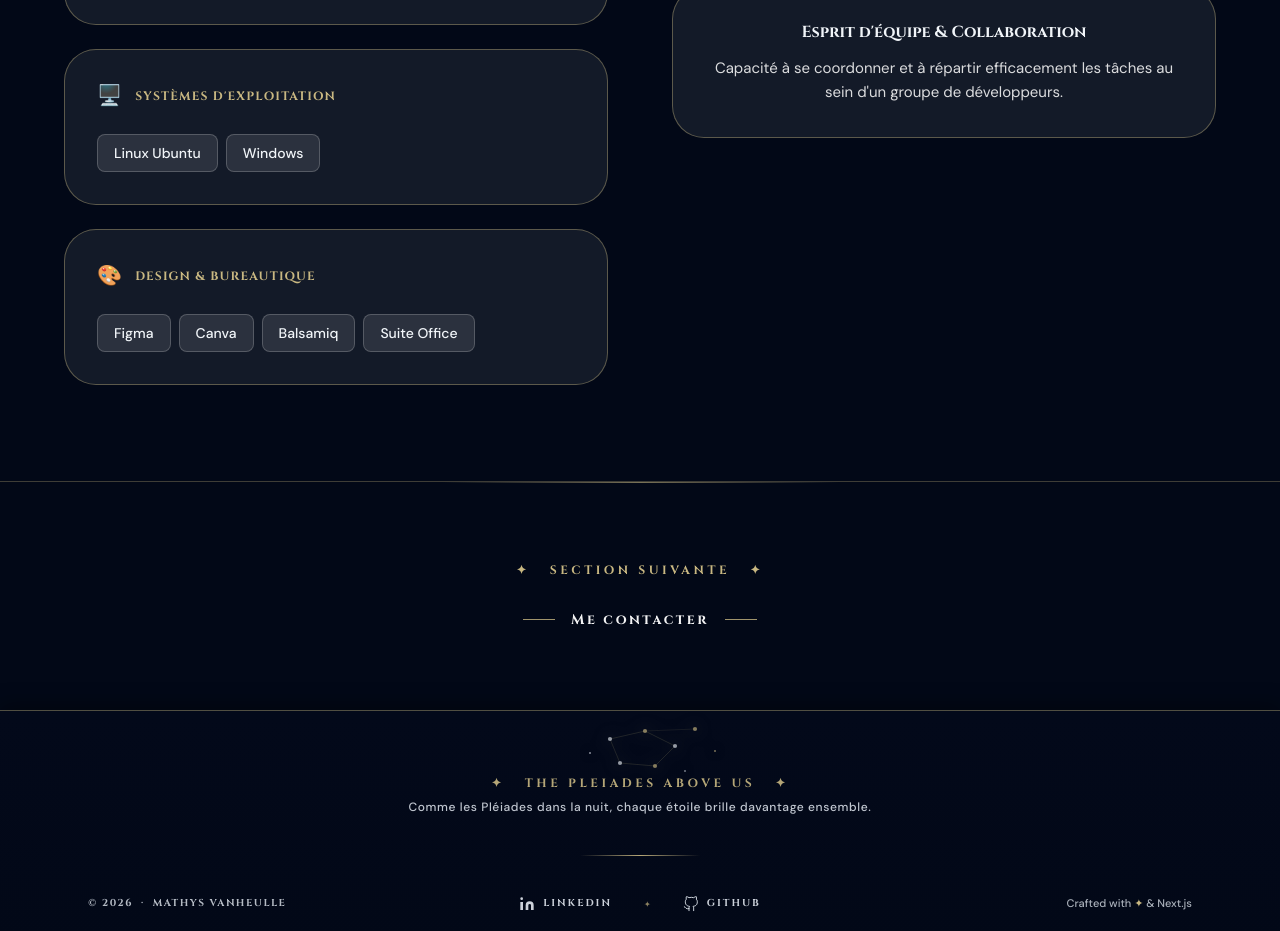
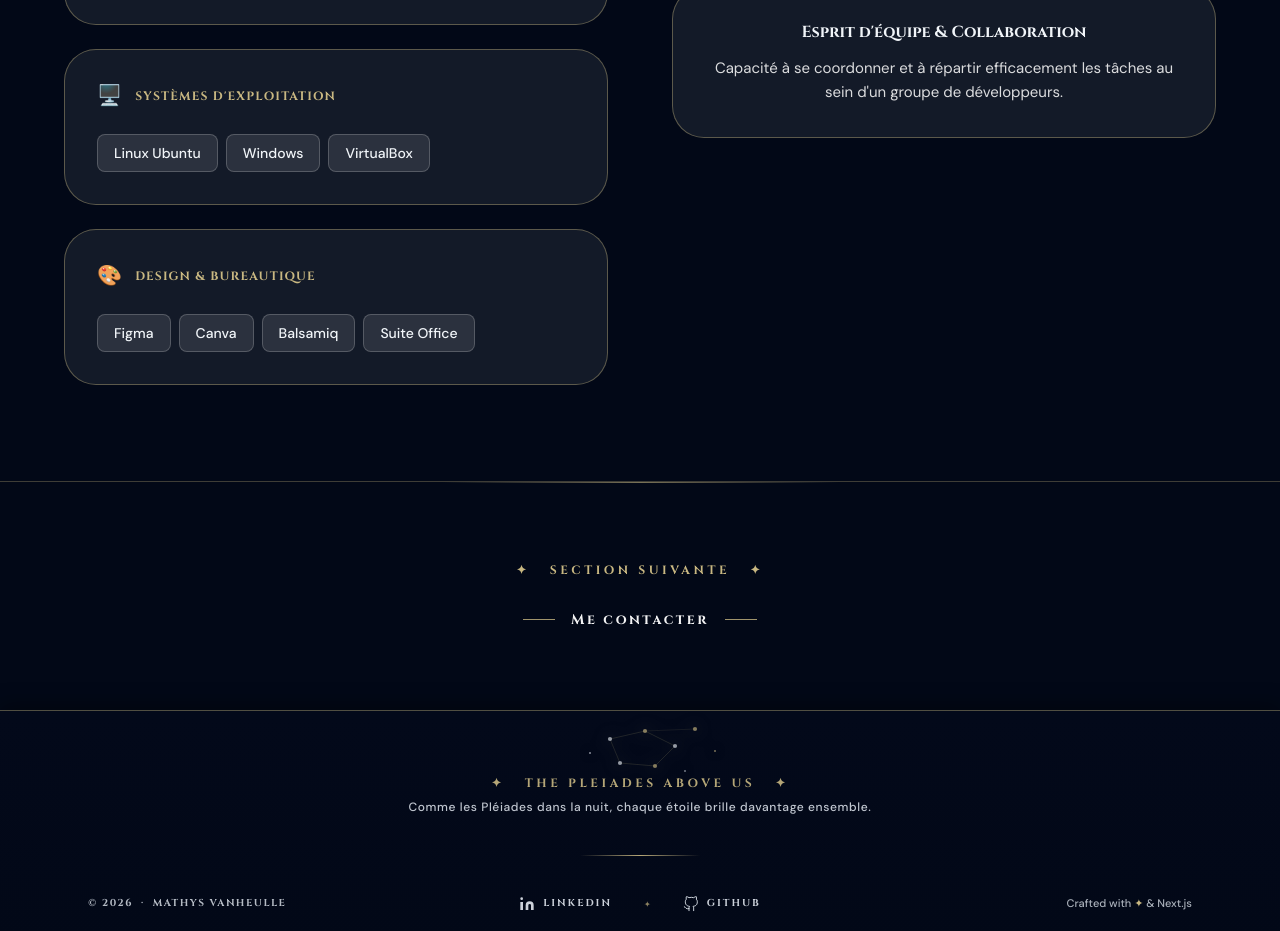
Before and after one commit to Mathys-V/portfolio-mathys, a Next.js app: page /competences in a window 1280 px wide. Shown: the part 3280-4211 px from the top of the page. Built offline with nearby package versions, Linux system fonts and the light colour scheme.

Commit message:
Ajout VirtualBox

```diff
--- a/app/competences/page.tsx
+++ b/app/competences/page.tsx
@@ -507,7 +507,7 @@ export default function Competences() {
                   <span className="text-xl">🖥️</span> Systèmes d'exploitation
                 </h4>
                 <div className="flex flex-wrap justify-center lg:justify-start gap-2">
-                  {["Linux Ubuntu", "Windows"].map((tool) => (
+                  {["Linux Ubuntu", "Windows", "VirtualBox"].map((tool) => (
                     <span
                       key={tool}
                       className="px-4 py-2 bg-white/10 border border-white/20 rounded-lg text-sm font-medium text-slate-100 dm-sans"
```
